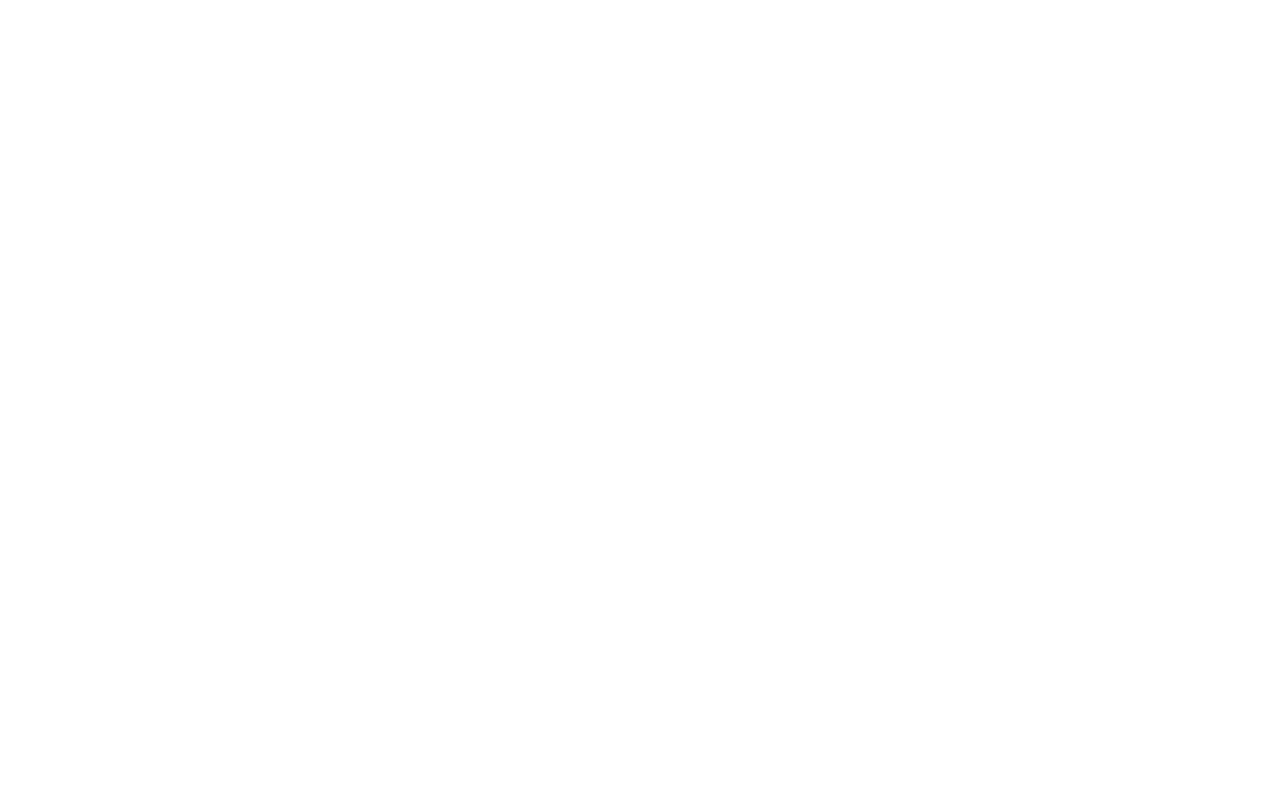
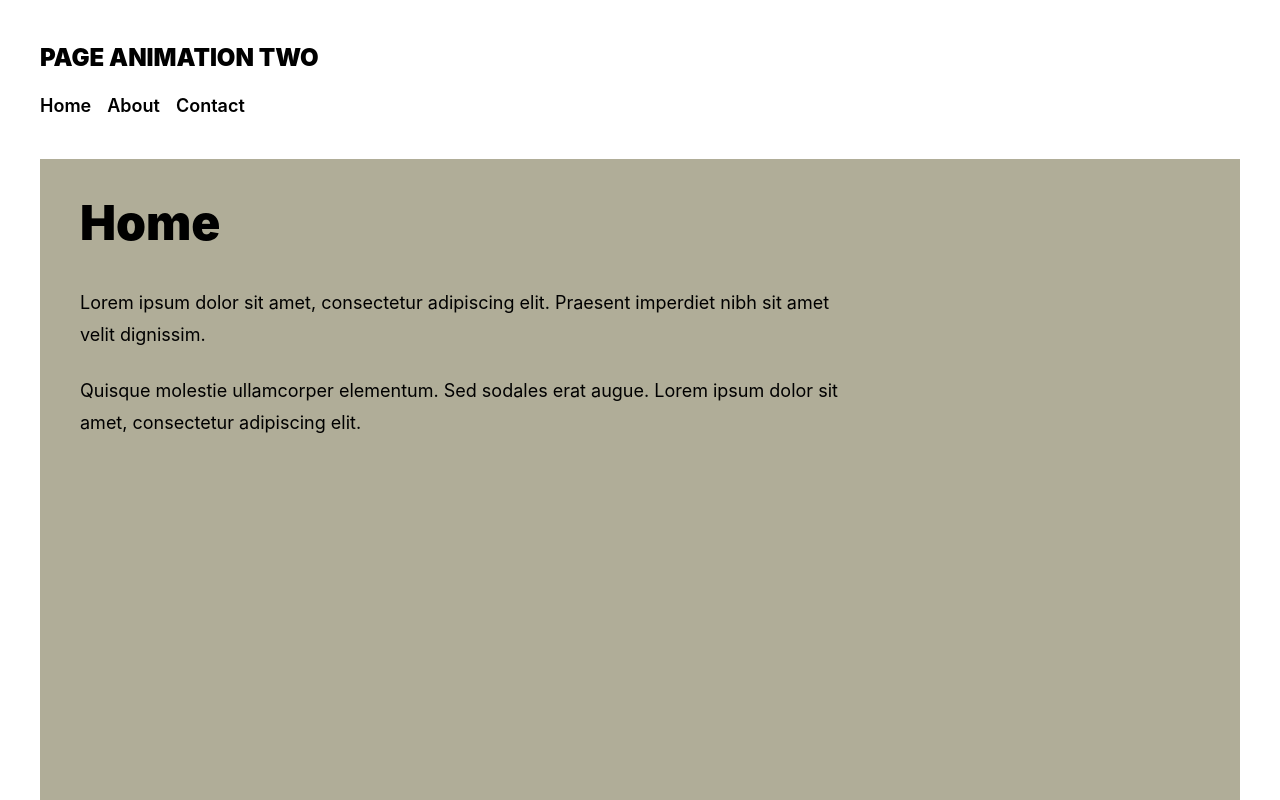
Before and after one commit to rajul2911/animate-kit, a React (Vite) app: page /page-animation/page-animation-two in a window 1280 px wide. Shown: the top 800 px of the page. Built offline with nearby package versions, Linux system fonts and the light colour scheme.

Commit message:
Done with the page animation two

```diff
--- a/src/RouteConfig/PageAnimationRoutes.jsx
+++ b/src/RouteConfig/PageAnimationRoutes.jsx
@@ -2,7 +2,7 @@
 import { Route, Routes } from "react-router-dom";
 import PageAnimation from "../pages/PageAnimation";
 import PageAnimationOne from "../components/PageAnimationOne/PageAnimationOne";
-
+import PageAnimationTwo from "../components/PageAnimationTwo/PageAnimationTwo";
 
 const PageAnimationRoutes = () => {
   return (
@@ -11,11 +11,19 @@
       <Route index element={<PageAnimation />} />
 
       <Route path="page-animation-one" element={<PageAnimationOne />}>
-        <Route index  element={<HomeOne />} />
+        <Route index element={<HomeOne />} />
 
         <Route path="about-one" element={<AboutOne />} />
 
         <Route path="contact-one" element={<ContactOne />} />
+      </Route>
+
+      <Route path="page-animation-two" element={<PageAnimationTwo />}>
+        <Route index element={<HomeOne />} />
+
+        <Route path="about-two" element={<AboutOne />} />
+
+        <Route path="contact-two" element={<ContactOne />} />
       </Route>
     </Routes>
   );
@@ -23,70 +31,46 @@
 
 export default PageAnimationRoutes;
 
-
-
 const HomeOne = () => {
   return (
     <section className="min-h-screen bg-[#B0AD98] p-10">
-
-      <h1 className="text-5xl font-black">
-        Home
-      </h1>
+      <h1 className="text-5xl font-black">Home</h1>
 
       <div className="mt-10 max-w-3xl space-y-6 text-lg leading-8">
-
         <p>
-          Lorem ipsum dolor sit amet, consectetur
-          adipiscing elit. Praesent imperdiet nibh
-          sit amet velit dignissim.
+          Lorem ipsum dolor sit amet, consectetur adipiscing elit. Praesent
+          imperdiet nibh sit amet velit dignissim.
         </p>
 
         <p>
-          Quisque molestie ullamcorper elementum.
-          Sed sodales erat augue. Lorem ipsum dolor
-          sit amet, consectetur adipiscing elit.
+          Quisque molestie ullamcorper elementum. Sed sodales erat augue. Lorem
+          ipsum dolor sit amet, consectetur adipiscing elit.
         </p>
-
       </div>
-
     </section>
   );
 };
 
-
 const AboutOne = () => {
   return (
     <section className="min-h-screen bg-[#9BA7B0] p-10">
-
-      <h1 className="text-5xl font-black">
-        About
-      </h1>
+      <h1 className="text-5xl font-black">About</h1>
 
       <div className="mt-10 max-w-3xl text-lg leading-8">
-        <p>
-          This is the About page.
-        </p>
+        <p>This is the About page.</p>
       </div>
-
     </section>
   );
 };
 
-
 const ContactOne = () => {
   return (
     <section className="min-h-screen bg-[#A6B89A] p-10">
-
-      <h1 className="text-5xl font-black">
-        Contact
-      </h1>
+      <h1 className="text-5xl font-black">Contact</h1>
 
       <div className="mt-10 max-w-3xl text-lg leading-8">
-        <p>
-          This is the Contact page.
-        </p>
+        <p>This is the Contact page.</p>
       </div>
-
     </section>
   );
 };
--- /dev/null
+++ b/src/components/PageAnimationTwo/AnimationTwo.js
@@ -0,0 +1,50 @@
+export const expand = {
+  initial: {
+    top: 0,
+  },
+
+  enter: (i) => ({
+    top: "100vh",
+
+    transition: {
+      duration: 0.4,
+      delay: 0.05 * i,
+      ease: [0.215, 0.61, 0.355, 1],
+    },
+
+    transitionEnd: {
+      height: "0",
+      top: "0",
+    },
+  }),
+
+  exit: (i) => ({
+    height: "100vh",
+
+    transition: {
+      duration: 0.4,
+      delay: 0.05 * i,
+      ease: [0.215, 0.61, 0.355, 1],
+    },
+  }),
+};
+
+export const opacity = {
+  initial: {
+    opacity: 0.5,
+  },
+
+  enter: {
+    opacity: 0,
+    transition: {
+      duration: 0.4,
+    },
+  },
+
+  exit: {
+    opacity: 0.5,
+    transition: {
+      duration: 0.4,
+    },
+  },
+};
--- /dev/null
+++ b/src/components/PageAnimationTwo/PageAnimationTwo.jsx
@@ -0,0 +1,101 @@
+import React from "react";
+import { AnimatePresence, motion } from "framer-motion";
+import { Link, useLocation, useOutlet } from "react-router-dom";
+
+const expand = {
+  initial: {
+    top: 0,
+  },
+
+  enter: (i) => ({
+    top: "100vh",
+
+    transition: {
+      duration: 0.4,
+      delay: 0.05 * i,
+      ease: [0.215, 0.61, 0.355, 1],
+    },
+
+    transitionEnd: {
+      height: "0",
+      top: "0",
+    },
+  }),
+
+  exit: (i) => ({
+    height: "100vh",
+
+    transition: {
+      duration: 0.4,
+      delay: 0.05 * i,
+      ease: [0.215, 0.61, 0.355, 1],
+    },
+  }),
+};
+
+
+
+const PageAnimationTwo = () => {
+  const location = useLocation();
+  const outlet = useOutlet();
+
+  const nbOfColumns = 5;
+
+  return (
+    <div className="relative min-h-screen">
+
+      {/* PAGE CONTENT */}
+
+      <header className="flex flex-col p-10">
+        <span className="text-[24px] font-black uppercase">
+          Page Animation Two
+        </span>
+
+        <nav className="mt-4 flex gap-4">
+          <Link to="." className="text-[18px] font-semibold">
+            Home
+          </Link>
+
+          <Link to="about-two" className="text-[18px] font-semibold">
+            About
+          </Link>
+
+          <Link to="contact-two" className="text-[18px] font-semibold">
+            Contact
+          </Link>
+        </nav>
+      </header>
+
+      <main className="px-10">{outlet}</main>
+
+      {/* PAGE TRANSITION */}
+
+      <AnimatePresence mode="wait">
+        <motion.div
+          key={location.pathname}
+          className="fixed inset-0 z-[50] pointer-events-none"
+        >
+
+
+          {/* STAIRCASE COLUMN */}
+
+          <div className="fixed left-0 top-0 flex h-screen w-screen pointer-events-none">
+            {[...Array(nbOfColumns)].map((_, i) => (
+              <motion.div
+                key={i}
+                variants={expand}
+                custom={nbOfColumns - i}
+                initial="initial"
+                animate="enter"
+                exit="exit"
+                className="relative h-full w-full bg-black"
+              />
+            ))}
+          </div>
+        </motion.div>
+      </AnimatePresence>
+    </div>
+  );
+};
+
+export default PageAnimationTwo;
--- a/src/pages/PageAnimation.jsx
+++ b/src/pages/PageAnimation.jsx
@@ -10,7 +10,7 @@
       <div className='flex gap-4'>
 
         <Link to="page-animation-one"> Pagination One</Link>
-        <span> Pagination Two </span>
+        <Link to="page-animation-two"> Pagination Two</Link>
         <span> Pagination Three</span>
 
       </div>
```
